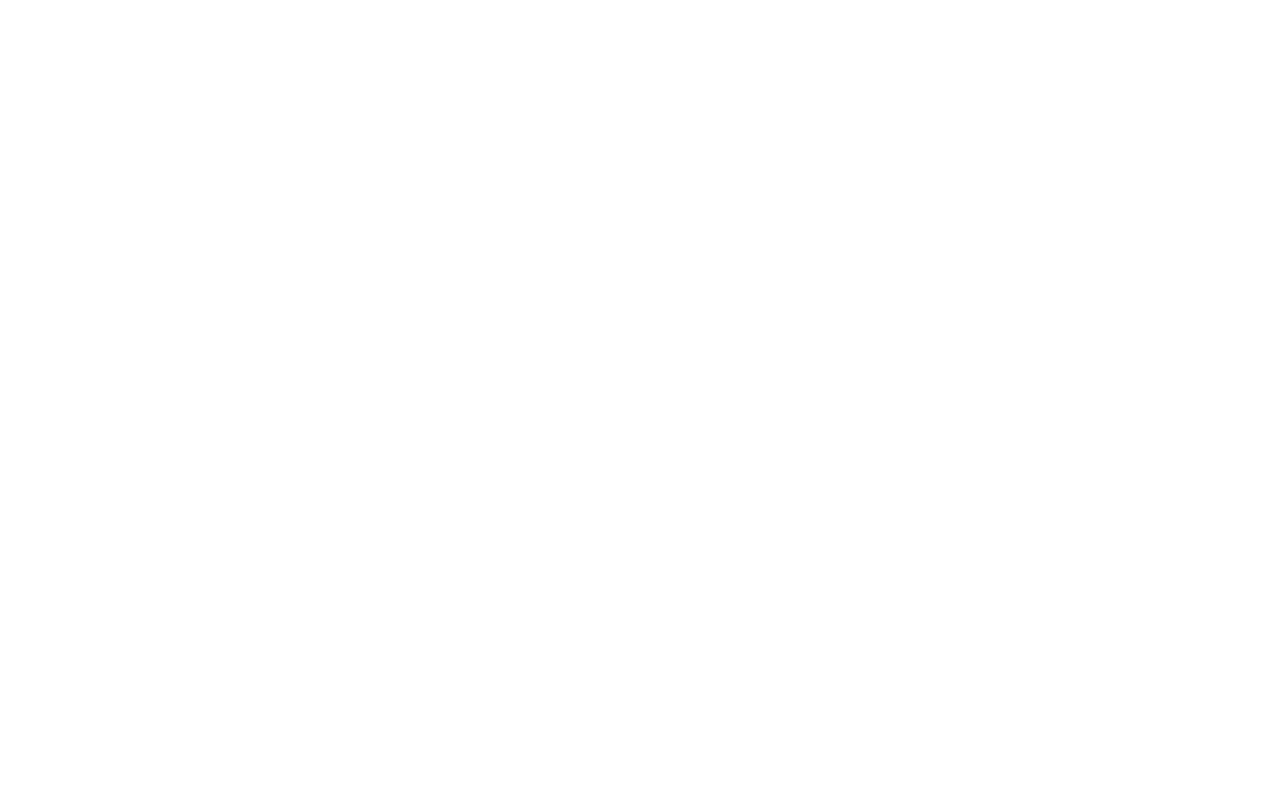
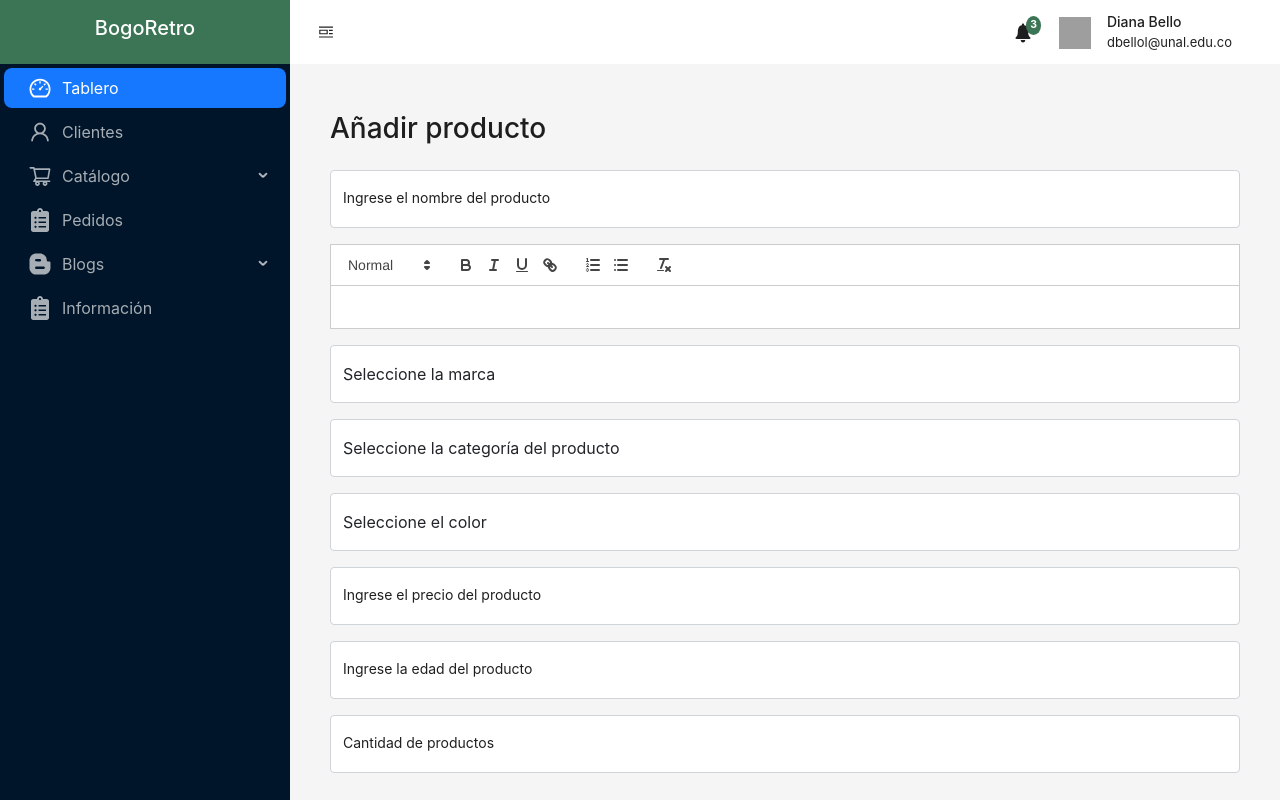
Before and after one commit to dbellol/BogoRetro, a React (Create React App) app in the folder BogotaRetroShop/admin-bogoretro-app/: page /admin/product in a window 1280 px wide. Before the commit this address had no page. Built offline with nearby package versions, Linux system fonts and the light colour scheme; grey boxes are pictures that could not be loaded; the HTML template or start-up script is replaced by a standard one.

Commit message:
Add blog categoria, añadir marca, añadir cat producto, añadir color y añadir producto

```diff
--- a/BogotaRetroShop/admin-bogoretro-app/src/App.js
+++ b/BogotaRetroShop/admin-bogoretro-app/src/App.js
@@ -16,6 +16,10 @@
 import Colorlist from './pages/Colorlist';
 import Addblog from './pages/Addblog';
 import Addblocat from './pages/Addblocat';
+import Addcolor from './pages/Addcolor';
+import Addcat from './pages/Addcat';
+import Addbrand from './pages/Addbrand';
+import Addproduct from './pages/Addproduct';
 function App() {
   return (
     <Router>
@@ -28,13 +32,17 @@
           <Route path="enquiries" element={<Enquiries/>}/>
           <Route path="blog" element={<Addblog/>}/>
           <Route path="blog-list" element={<Bloglist/>}/>
-          <Route path="category" element={<Addblocat/>}/>
+          <Route path="blog-category" element={<Addblocat/>}/>
           <Route path="blog-category-list" element={<Blogcategorylist/>}/>
           <Route path="orders" element={<Orders/>}/>
           <Route path="customers" element={<Customers/>}/>
+          <Route path="product" element={<Addproduct/>}/>
           <Route path="product-list" element={<Productlist/>}/>
+          <Route path="brand" element={<Addbrand/>}/>
           <Route path="list-brand" element={<Brandlist/>}/>
+          <Route path="category" element={<Addcat/>}/>
           <Route path="list-category" element={<Categorylist/>}/>
+          <Route path="color" element={<Addcolor/>}/>
           <Route path="list-color" element={<Colorlist/>}/>
         </Route>
       </Routes>
--- a/BogotaRetroShop/admin-bogoretro-app/src/pages/Addblocat.js
+++ b/BogotaRetroShop/admin-bogoretro-app/src/pages/Addblocat.js
@@ -9,11 +9,10 @@
             <form action=''>
                 <CustomInput type='text' label='Escriba la categoría del blog' />
                 <button className='btn btn-success border-0 rounded-3 my-5' type='submit'>Crear categoría de blog</button>
-
             </form>
         </div>
     </div>
   )
 }
 
-export default Addblocat
+export default Addblocat;
--- /dev/null
+++ b/BogotaRetroShop/admin-bogoretro-app/src/pages/Addbrand.js
@@ -0,0 +1,18 @@
+import React from 'react'
+import CustomInput from '../components/CustomInput'
+
+function Addbrand() {
+  return (
+    <div>
+        <h3 className='mb-4'>Añadir marca</h3>
+        <div>
+            <form action=''>
+                <CustomInput type='text' label='Escriba la marca del producto' />
+                <button className='btn btn-success border-0 rounded-3 my-5' type='submit'>Crear marca de producto</button>
+            </form>
+        </div>
+    </div>
+  )
+}
+
+export default Addbrand;
--- /dev/null
+++ b/BogotaRetroShop/admin-bogoretro-app/src/pages/Addcat.js
@@ -0,0 +1,18 @@
+import React from 'react'
+import CustomInput from '../components/CustomInput'
+
+function Addcat() {
+  return (
+    <div>
+        <h3 className='mb-4'>Añadir categoría</h3>
+        <div>
+            <form action=''>
+                <CustomInput type='text' label='Escriba la categoría del producto' />
+                <button className='btn btn-success border-0 rounded-3 my-5' type='submit'>Crear categoría del producto</button>
+            </form>
+        </div>
+    </div>
+  )
+}
+
+export default Addcat;
--- /dev/null
+++ b/BogotaRetroShop/admin-bogoretro-app/src/pages/Addcolor.js
@@ -0,0 +1,18 @@
+import React from 'react'
+import CustomInput from '../components/CustomInput'
+
+function Addcolor() {
+  return (
+    <div>
+        <h3 className='mb-4'>Añadir un color</h3>
+        <div>
+            <form action=''>
+                <CustomInput type='color' label='Seleccione el color' />
+                <button className='btn btn-success border-0 rounded-3 my-5' type='submit'>Añadir color</button>
+            </form>
+        </div>
+    </div>
+  )
+}
+
+export default Addcolor;
--- a/BogotaRetroShop/admin-bogoretro-app/src/pages/Addproduct.js
+++ b/BogotaRetroShop/admin-bogoretro-app/src/pages/Addproduct.js
@@ -0,0 +1,75 @@
+import {React, useState } from 'react';
+import CustomInput from '../components/CustomInput'
+import ReactQuill from 'react-quill';
+import 'react-quill/dist/quill.snow.css';
+import { InboxOutlined } from '@ant-design/icons';
+import { message, Upload } from 'antd';
+const { Dragger } = Upload;
+const props = {
+  name: 'file',
+  multiple: true,
+  action: 'https://run.mocky.io/v3/435e224c-44fb-4773-9faf-380c5e6a2188',
+  onChange(info) {
+    const { status } = info.file;
+    if (status !== 'uploading') {
+      console.log(info.file, info.fileList);
+    }
+    if (status === 'done') {
+      message.success(`${info.file.name} file uploaded successfully.`);
+    } else if (status === 'error') {
+      message.error(`${info.file.name} file upload failed.`);
+    }
+  },
+  onDrop(e) {
+    console.log('Dropped files', e.dataTransfer.files);
+  },
+};
+const Addproduct = () => {
+    const [desc, setDesc] = useState();
+    const handleDesc=(e)=>{
+        setDesc(e);
+    }
+  return (
+    <div>
+        <h3 className='mb-4'>
+            Añadir producto
+        </h3>
+        <div>
+            <form>
+                <CustomInput type='text' label='Ingrese el nombre del producto'/>
+                <div className='mb-3'>
+                <ReactQuill theme="snow" value={desc} onChange={(evt)=>{
+                    handleDesc(evt)
+                }}/>
+                </div>
+                <select name="" className='form-control py-3 mb-3' id="">
+                    <option value="">Seleccione la marca</option>
+                </select>
+                <select name="" className='form-control py-3 mb-3' id="">
+                    <option value="">Seleccione la categoría del producto</option>
+                </select>
+                <select name="" className='form-control py-3 mb-3' id="">
+                    <option value="">Seleccione el color</option>
+                </select>
+                <CustomInput type='number' label='Ingrese el precio del producto'/>
+                <CustomInput type='number' label='Ingrese la edad del producto'/>
+                <CustomInput type='number' label='Cantidad de productos'/>
+                <Dragger {...props}>
+                    <p className="ant-upload-drag-icon">
+                    <InboxOutlined />
+                    </p>
+                    <p className="ant-upload-text">Haga clic o arrastre el archivo a esta área para cargarlo.</p>
+                    <p className="ant-upload-hint">
+                    Compatibilidad con una carga única o masiva. Terminantemente prohibido cargar datos de la empresa u otros
+                    archivos prohibidos.
+                    </p>
+                </Dragger>
+                <button className='btn btn-success border-0 rounded-3 my-5' type='submit'>Añadir producto</button>
+
+            </form>
+        </div>
+    </div>
+  )
+}
+
+export default Addproduct
```
